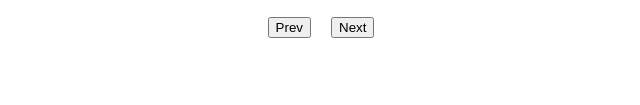
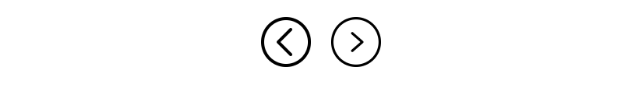
Before and after one commit to aditishelke77/Image-gallery-slider, a plain HTML site: page index.html in a window 1280 px wide. Shown: the part 323-428 px from the top of the page, without its empty margins (319-959 px from the left). Drawn offline with Linux system fonts and the light colour scheme.

Commit message:
left right arrow add

```diff
--- a/index.html
+++ b/index.html
@@ -18,6 +18,7 @@
             justify-content: center;
         }
         .btn{
+            height: 50px;
             margin: 0 10px;
         }
 
@@ -26,10 +27,10 @@
 <img src="./img/one.jpg" class="gallery-img" id="img"/>
 <div class="btn-container">
 
-    <button type="button" class="btn" onclick="prev()">
-        Prev</button>
-    <button type="button" class="btn" onclick="next()">
-        Next</button>
+    <img src="./img/left-arrow.png" class="btn" onclick="prev()"/>
+
+    <img src="./img/right-arrow.png" class="btn" onclick="next()"/>
+
 </div>
     <script>
         const imagesArr =[
@@ -64,6 +65,8 @@
         imgElement.src=imagesArr[imgIndex]
 
     }
+        //setInterval(next,2000);
+
     </script>
 </body>
 </html>
```
